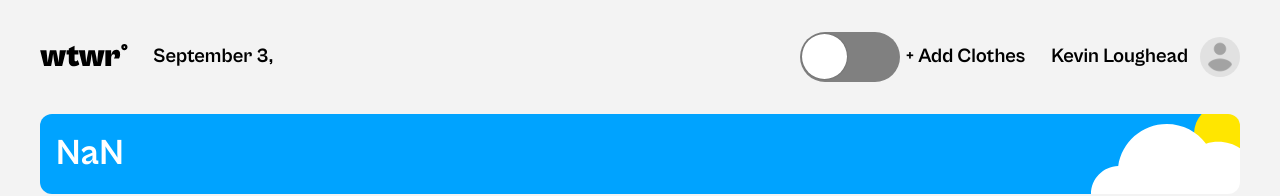
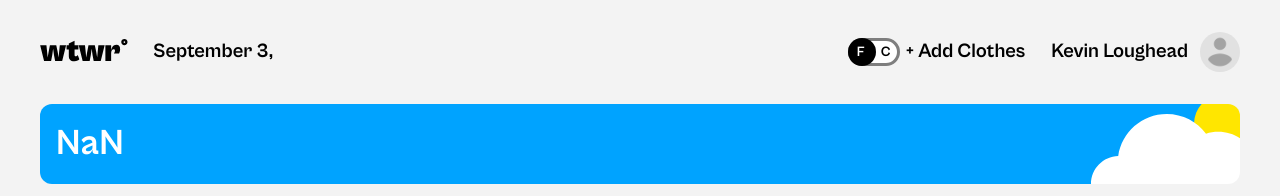
Before and after one commit to kvnloughead/wtwr, a React (Create React App) app: page / in a window 1280 px wide. Shown: the top 196 px of the page. Built offline with nearby package versions, Linux system fonts and the light colour scheme; no server answers.

Commit message:
Styled toggle switch

```diff
--- a/src/components/App/App.jsx
+++ b/src/components/App/App.jsx
@@ -56,8 +56,8 @@ function App() {
       .then((data) => {
         setWeather({
           temp: {
-            F: `${data.current.temp_f}°F`,
-            C: `${data.current.temp_c}°C`,
+            F: `${data.current.temp_f} °F`,
+            C: `${data.current.temp_c} °C`,
           },
         });
         setLocation({ ...location, city: data.location.name });
--- a/src/components/ToggleSwitch/ToggleSwitch.css
+++ b/src/components/ToggleSwitch/ToggleSwitch.css
@@ -1,40 +1,69 @@
-.react-switch-checkbox {
+.toggle-switch__label {
+  display: flex;
+  align-items: center;
+  justify-content: space-around;
+  cursor: pointer;
+  width: 52px;
+  height: 28px;
+  background: #fff;
+  border-radius: 20px;
+  border: #7e7e7e solid 3px;
+  transition: background-color 0.2s;
+  position: relative;
+  box-sizing: border-box;
+  color: #fff;
+}
+
+.toggle-switch__label::before {
+  content: 'F';
+  mix-blend-mode: difference;
+  font-size: 14px;
+  line-height: 1.2;
+  z-index: 2;
+  padding-left: 2px;
+}
+
+.toggle-switch__label::after {
+  content: 'C';
+  mix-blend-mode: difference;
+  font-size: 14px;
+  line-height: 1.2;
+  z-index: 2;
+  padding-right: 2px;
+}
+
+.toggle-switch__checkbox {
   height: 0;
   width: 0;
   visibility: hidden;
 }
 
-.react-switch-label {
+.toggle-switch__button {
   display: flex;
+  justify-content: center;
   align-items: center;
-  justify-content: space-between;
-  cursor: pointer;
-  width: 100px;
-  height: 50px;
-  background: grey;
-  border-radius: 100px;
-  position: relative;
-  transition: background-color 0.2s;
+  width: 28px;
+  height: 28px;
+  border-radius: 20px;
+  transition: left 1s;
+  background: #000;
+  position: absolute;
+  left: -3px;
+  z-index: 1;
 }
 
-.react-switch-label .react-switch-button {
-  content: '';
-  position: absolute;
-  top: 2px;
-  left: 2px;
-  width: 45px;
-  height: 45px;
-  border-radius: 45px;
-  transition: 0.2s;
-  background: #fff;
-  box-shadow: 0 0 2px 0 rgba(10, 10, 10, 0.29);
+.toggle-switch__button_checked {
+  left: calc(50% + -2px);
 }
 
-.react-switch-checkbox:checked + .react-switch-label .react-switch-button {
-  left: calc(100% - 2px);
-  transform: translateX(-100%);
+.toggle-switch__button:hover {
+  width: 29px;
 }
 
-.react-switch-label:active .react-switch-button {
-  width: 60px;
+.toggle-switch__label:hover {
+  border: solid #000 3px;
 }
+
+.toggle-switch__label:active .toggle-switch__button {
+  width: 30px;
+}
--- a/src/components/ToggleSwitch/ToggleSwitch.jsx
+++ b/src/components/ToggleSwitch/ToggleSwitch.jsx
@@ -12,16 +12,27 @@ function ToggleSwitch() {
   }, [tempUnit]);
 
   return (
-    <label className="react-switch-label" htmlFor="react-switch-new">
+    <div className="toggle-switch">
+      <label
+        className={`toggle-switch__label ${
+          isChecked ? 'toggle-switch__label_checked' : ''
+        }`}
+        htmlFor="temp-unit-toggle-switch"
+      >
         <input
-        className="react-switch-checkbox"
-        id="react-switch-new"
+          className="toggle-switch__checkbox"
+          id="temp-unit-toggle-switch"
           type="checkbox"
           checked={isChecked}
           onChange={toggleTempUnit}
         />
-      <span className="react-switch-button" />
+        <span
+          className={`toggle-switch__button ${
+            isChecked ? 'toggle-switch__button_checked' : ''
+          }`}
+        />
       </label>
+    </div>
   );
 }
 
```
Lines whose indentation alone changed are shown as unchanged.
